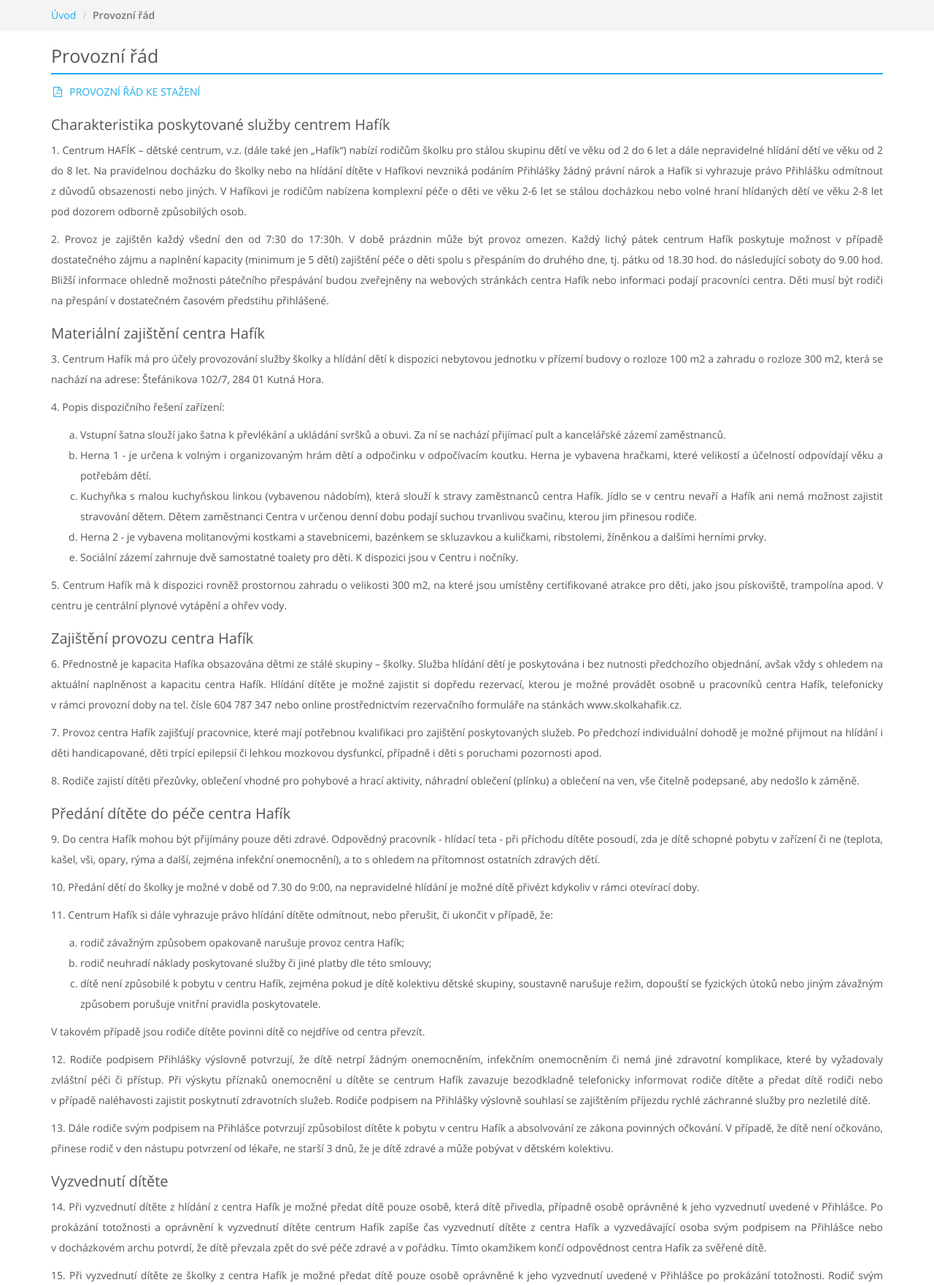
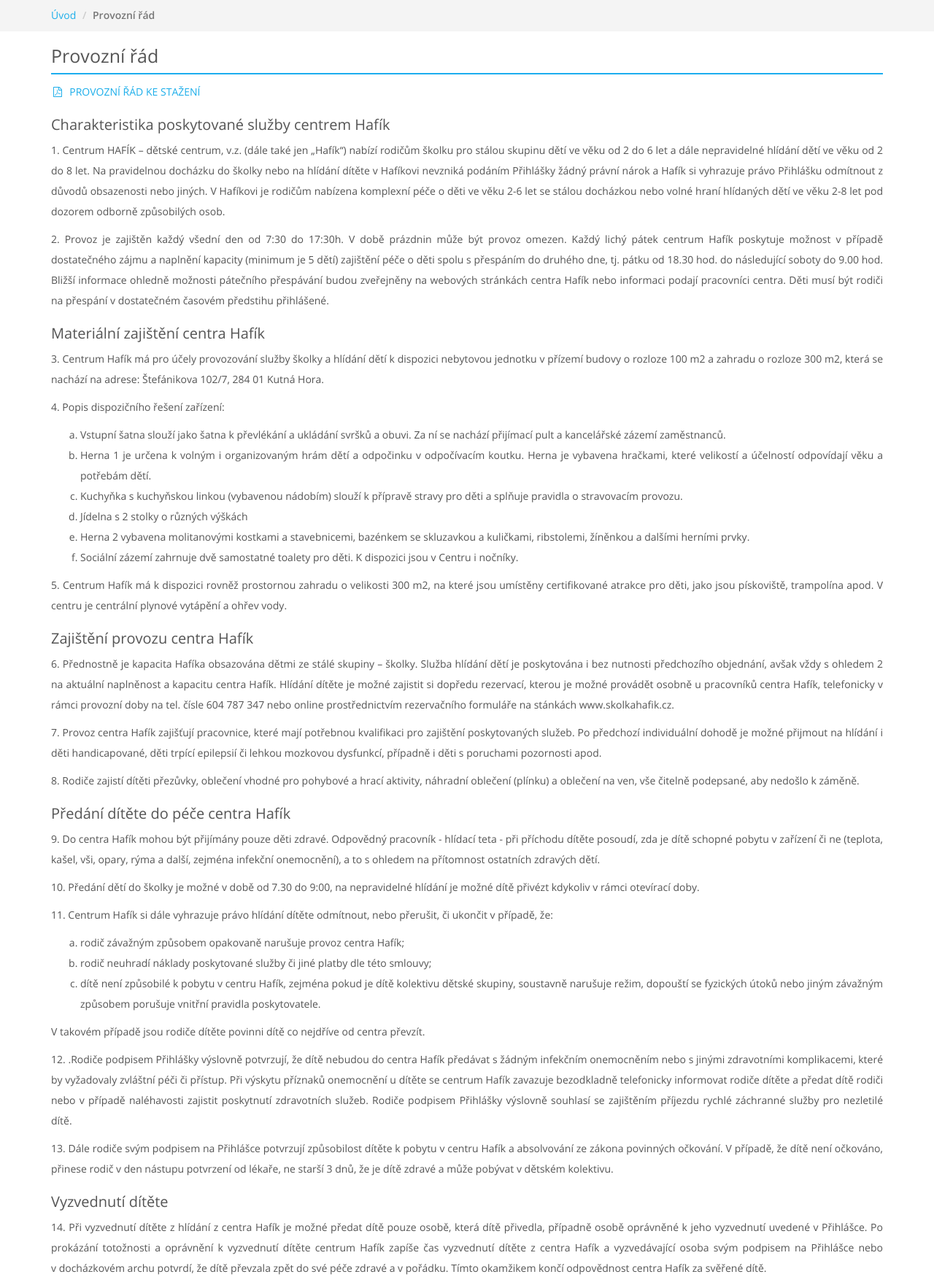
Before and after one commit to Kenji179/hafik, a PHP site: page /provozni-rad.php in a window 1280 px wide. Shown: the part 159-1920 px from the top of the page at 73% size. Run offline with PHP 8.4, Linux system fonts and the light colour scheme; some libraries are stand-ins or nearby versions.

Commit message:
Rules fixed

```diff
--- a/provozni-rad.php
+++ b/provozni-rad.php
@@ -32,36 +32,30 @@ include('inc_header.php');
         <h1>Provozní řád</h1>
         <a href="docs/provozni_rad.pdf" title="Provozní řád" download="provozni_rad.pdf"><i class="fa fa-file-pdf-o fa-fw"></i>&nbsp; PROVOZNÍ ŘÁD KE STAŽENÍ</a>
         <h2>Charakteristika poskytované služby centrem Hafík</h2>
-        <p>1. Centrum HAFÍK – dětské centrum, v.z. (dále také jen „Hafík“) nabízí rodičům školku pro stálou skupinu dětí ve věku od 2 do 6 let a dále nepravidelné hlídání dětí ve věku od 2 do 8 let. Na pravidelnou docházku do školky nebo na hlídání dítěte
-          v Hafíkovi nevzniká podáním Přihlášky žádný právní nárok a Hafík si vyhrazuje právo Přihlášku odmítnout z důvodů obsazenosti nebo jiných. V Hafíkovi je rodičům nabízena komplexní péče o děti ve věku 2-6 let se stálou docházkou nebo volné hraní
-          hlídaných dětí ve věku 2-8 let pod dozorem odborně způsobilých osob. </p>
+        <p>1. Centrum HAFÍK – dětské centrum, v.z. (dále také jen „Hafík“) nabízí rodičům školku pro stálou skupinu dětí ve věku od 2 do 6 let a dále nepravidelné hlídání dětí ve věku od 2 do 8 let. Na pravidelnou docházku do školky nebo na hlídání dítěte v Hafíkovi nevzniká podáním Přihlášky žádný právní nárok a Hafík si vyhrazuje právo Přihlášku odmítnout z důvodů obsazenosti nebo jiných. V Hafíkovi je rodičům nabízena komplexní péče o děti ve věku 2-6 let se stálou docházkou nebo volné hraní hlídaných dětí ve věku 2-8 let pod dozorem odborně způsobilých osob. </p>
         <p>
-          2. Provoz je zajištěn každý všední den od 7:30 do 17:30h. V době prázdnin může být provoz omezen. Každý lichý pátek centrum Hafík poskytuje možnost v případě dostatečného zájmu a naplnění kapacity (minimum je 5 dětí) zajištění péče o děti spolu s přespáním
-          do druhého dne, tj. pátku od 18.30 hod. do následující soboty do 9.00 hod. Bližší informace ohledně možnosti pátečního přespávání budou zveřejněny na webových stránkách centra Hafík nebo informaci podají pracovníci centra. Děti musí být rodiči
-          na přespání v dostatečném časovém předstihu přihlášené.
+          2. Provoz je zajištěn každý všední den od 7:30 do 17:30h. V době prázdnin může být provoz omezen. Každý lichý pátek centrum Hafík poskytuje možnost v případě dostatečného zájmu a naplnění kapacity (minimum je 5 dětí) zajištění péče o děti spolu s přespáním do druhého dne, tj. pátku od 18.30 hod. do následující soboty do 9.00 hod. Bližší informace ohledně možnosti pátečního přespávání budou zveřejněny na webových stránkách centra Hafík nebo informaci podají pracovníci centra. Děti musí být rodiči na přespání v dostatečném časovém předstihu přihlášené.
         </p>
         <h2>Materiální zajištění centra Hafík</h2>
         <p>
-          3. Centrum Hafík má pro účely provozování služby školky a hlídání dětí k dispozici nebytovou jednotku v přízemí budovy o rozloze 100 m2 a zahradu o rozloze 300 m2, která se nachází na adrese: Štefánikova 102/7, 284 01 Kutná Hora.
+          3. Centrum Hafík má pro účely provozování služby školky a hlídání dětí k dispozici nebytovou jednotku v přízemí budovy o rozloze 100 m2 a zahradu o rozloze 300 m2, která se nachází na adrese: Štefánikova 102/7, 284 01 Kutná Hora.
         </p>
         <p>4. Popis dispozičního řešení zařízení:</p>
             <ol type="a">
               <li>Vstupní šatna slouží jako šatna k převlékání a ukládání svršků a obuvi. Za ní se nachází přijímací pult a kancelářské zázemí zaměstnanců.</li>
-              <li>Herna 1 - je určena k volným i organizovaným hrám dětí a odpočinku v odpočívacím koutku. Herna je vybavena hračkami, které velikostí a účelností odpovídají věku a potřebám dětí.</li>
-              <li>Kuchyňka s malou kuchyňskou linkou (vybavenou nádobím), která slouží k stravy zaměstnanců centra Hafík. Jídlo se v centru nevaří a Hafík ani nemá možnost zajistit stravování dětem. Dětem zaměstnanci Centra v určenou denní dobu podají suchou
-                trvanlivou svačinu, kterou jim přinesou rodiče.</li>
-              <li>Herna 2 - je vybavena molitanovými kostkami a stavebnicemi, bazénkem se skluzavkou a kuličkami, ribstolemi, žíněnkou a dalšími herními prvky.</li>
+              <li>Herna 1  je určena k volným i organizovaným hrám dětí a odpočinku v odpočívacím koutku. Herna je vybavena hračkami, které velikostí a účelností odpovídají věku a potřebám dětí.</li>
+              <li>Kuchyňka s kuchyňskou linkou (vybavenou nádobím) slouží k přípravě stravy pro děti a splňuje pravidla o stravovacím provozu.</li>
+              <li>Jídelna s 2 stolky o různých výškách</li>
+              <li>Herna 2 vybavena molitanovými kostkami a stavebnicemi, bazénkem se skluzavkou a kuličkami, ribstolemi, žíněnkou a dalšími herními prvky.</li>
               <li>Sociální zázemí zahrnuje dvě samostatné toalety pro děti. K dispozici jsou v Centru i nočníky.</li>
             </ol>
         <p>5. Centrum Hafík má k dispozici rovněž prostornou zahradu o velikosti 300 m2, na které jsou umístěny certifikované atrakce pro děti, jako jsou pískoviště, trampolína apod. V centru je centrální plynové vytápění a ohřev vody.</p>
         <h2>Zajištění provozu centra Hafík</h2>
         <p>
-          6. Přednostně je kapacita Hafíka obsazována dětmi ze stálé skupiny – školky. Služba hlídání dětí je poskytována i bez nutnosti předchozího objednání, avšak vždy s ohledem na aktuální naplněnost a kapacitu centra Hafík. Hlídání dítěte je možné zajistit
-          si dopředu rezervací, kterou je možné provádět osobně u pracovníků centra Hafík, telefonicky v rámci provozní doby na tel. čísle 604 787 347 nebo online prostřednictvím rezervačního formuláře na stánkách www.skolkahafik.cz.
+          6. Přednostně je kapacita Hafíka obsazována dětmi ze stálé skupiny – školky. Služba hlídání dětí je poskytována i bez nutnosti předchozího objednání, avšak vždy s ohledem 2 na aktuální naplněnost a kapacitu centra Hafík. Hlídání dítěte je možné zajistit si dopředu rezervací, kterou je možné provádět osobně u pracovníků centra Hafík, telefonicky v rámci provozní doby na tel. čísle 604 787 347 nebo online prostřednictvím rezervačního formuláře na stánkách www.skolkahafik.cz.
         </p>
         <p>
-          7. Provoz centra Hafík zajišťují pracovnice, které mají potřebnou kvalifikaci pro zajištění poskytovaných služeb. Po předchozí individuální dohodě je možné přijmout na hlídání i děti handicapované, děti trpící epilepsií či lehkou mozkovou dysfunkcí, případně
-          i děti s poruchami pozornosti apod.
+          7. Provoz centra Hafík zajišťují pracovnice, které mají potřebnou kvalifikaci pro zajištění poskytovaných služeb. Po předchozí individuální dohodě je možné přijmout na hlídání i děti handicapované, děti trpící epilepsií či lehkou mozkovou dysfunkcí, případně i děti s poruchami pozornosti apod.
         </p>
         <p>
           8. Rodiče zajistí dítěti přezůvky, oblečení vhodné pro pohybové a hrací aktivity, náhradní oblečení (plínku) a oblečení na ven, vše čitelně podepsané, aby nedošlo k záměně.
@@ -76,7 +70,7 @@ include('inc_header.php');
               <li>dítě není způsobilé k pobytu v centru Hafík, zejména pokud je dítě kolektivu dětské skupiny, soustavně narušuje režim, dopouští se fyzických útoků nebo jiným závažným způsobem porušuje vnitřní pravidla poskytovatele.</li>
             </ol>
           <p>V takovém případě jsou rodiče dítěte povinni dítě co nejdříve od centra převzít.</p>
-          <p>12. Rodiče podpisem Přihlášky výslovně potvrzují, že dítě netrpí žádným onemocněním, infekčním onemocněním či nemá jiné zdravotní komplikace, které by vyžadovaly zvláštní péči či přístup. Při výskytu příznaků onemocnění u dítěte se centrum Hafík zavazuje bezodkladně telefonicky informovat rodiče dítěte a předat dítě rodiči nebo v případě naléhavosti zajistit poskytnutí zdravotních služeb. Rodiče podpisem na Přihlášky výslovně souhlasí se zajištěním příjezdu rychlé záchranné služby pro nezletilé dítě.</p>
+          <p>12. .Rodiče podpisem Přihlášky výslovně potvrzují, že dítě nebudou do centra Hafík předávat s žádným infekčním onemocněním nebo s jinými zdravotními komplikacemi, které by vyžadovaly zvláštní péči či přístup. Při výskytu příznaků onemocnění u dítěte se centrum Hafík zavazuje bezodkladně telefonicky informovat rodiče dítěte a předat dítě rodiči nebo v případě naléhavosti zajistit poskytnutí zdravotních služeb. Rodiče podpisem Přihlášky výslovně souhlasí se zajištěním příjezdu rychlé záchranné služby pro nezletilé dítě.</p>
           <p>13. Dále rodiče svým podpisem na Přihlášce potvrzují způsobilost dítěte k pobytu v centru Hafík a absolvování ze zákona povinných očkování. V případě, že dítě není očkováno, přinese rodič v den nástupu potvrzení od lékaře, ne starší 3 dnů, že je dítě zdravé a může pobývat v dětském kolektivu.</p>
         <h2>Vyzvednutí dítěte</h2>
         <p>
@@ -100,8 +94,7 @@ include('inc_header.php');
         </p>
         <h2>Stravování a pitný režim</h2>
         <p>
-          19. Děti se ve školce stravují 3x denně dle Denního programu. Personál dětem připravuje jídlo v kuchyňce. Provádí se každodenní měření teploty pokrmu těsně před podáním. Strava je plnohodnotná a vyvážená dle příslušných předpisů, je zachována vhodná skladby
-          jídelníčku, který splňuje veškeré hygienické požadavky. Jídlo je pestré, obsahuje celozrnné výrobky, mléčné výrobky a dostatek ovoce a zeleniny.
+          19. Děti se ve školce stravují 3x denně dle Denního programu. Personál dětem připravuje jídlo v kuchyňce. Provádí se každodenní měření teploty pokrmu těsně před podáním. Strava je plnohodnotná a vyvážená dle příslušných předpisů, je zachována vhodná skladby jídelníčku, který splňuje veškeré hygienické požadavky. Jídlo j
         </p>
         <p>
           20. V centru Hafík je dbáno na dodržování pitného režimu dětí. Nápoje dětem v dostatečném množství připravuje personál centra Hafík.
@@ -128,6 +121,10 @@ include('inc_header.php');
             <tr>
               <td>11:45&nbsp;-&nbsp;12:30</td>
               <td>Hygiena, oběd</td>
+            </tr>
+            <tr>
+              <td>12:30&nbsp;-&nbsp;13:00</td>
+              <td>Odchod dětí domů</td>
             </tr>
             <tr>
               <td>12:30&nbsp;-&nbsp;14:30</td>
```
